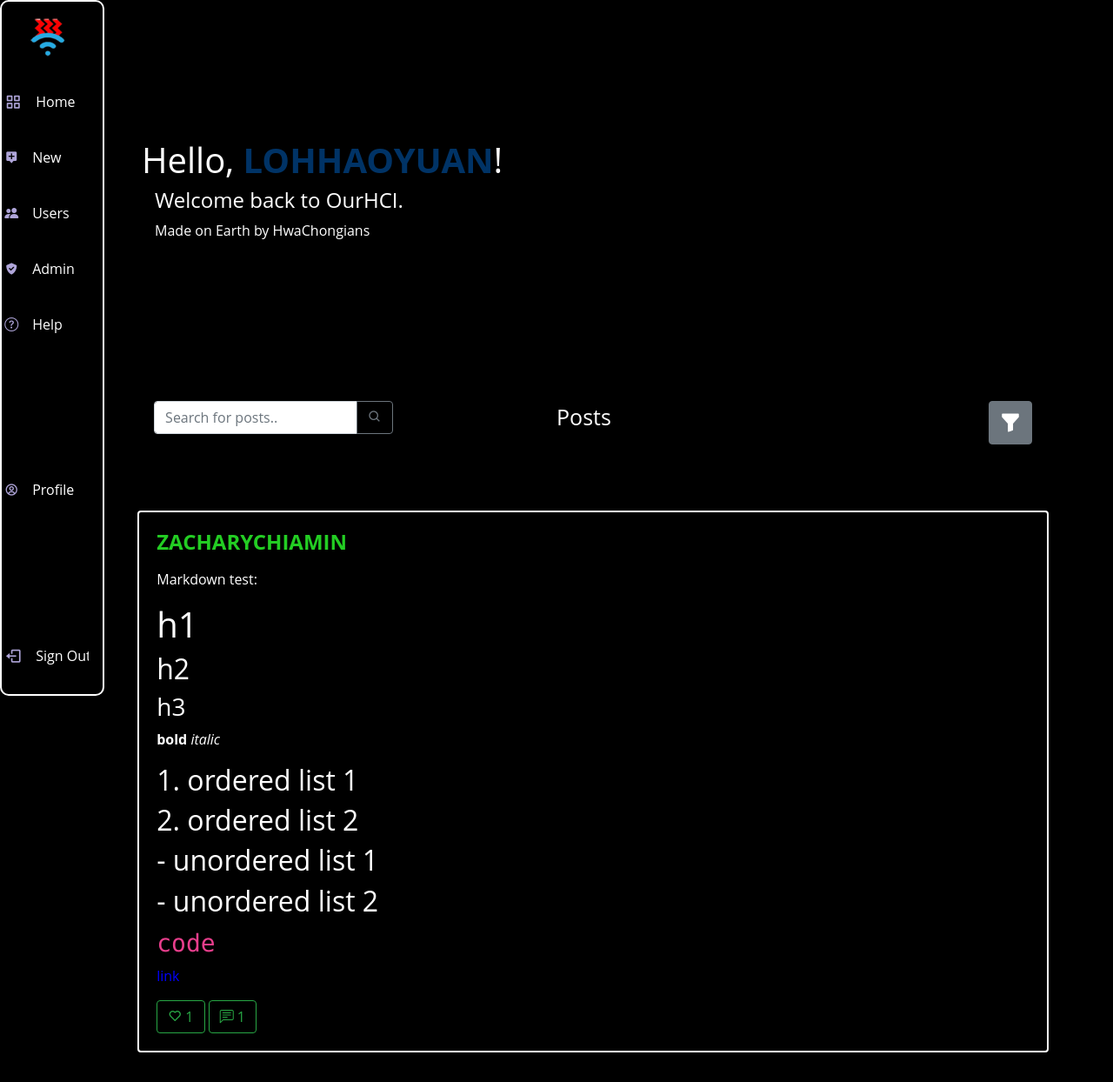
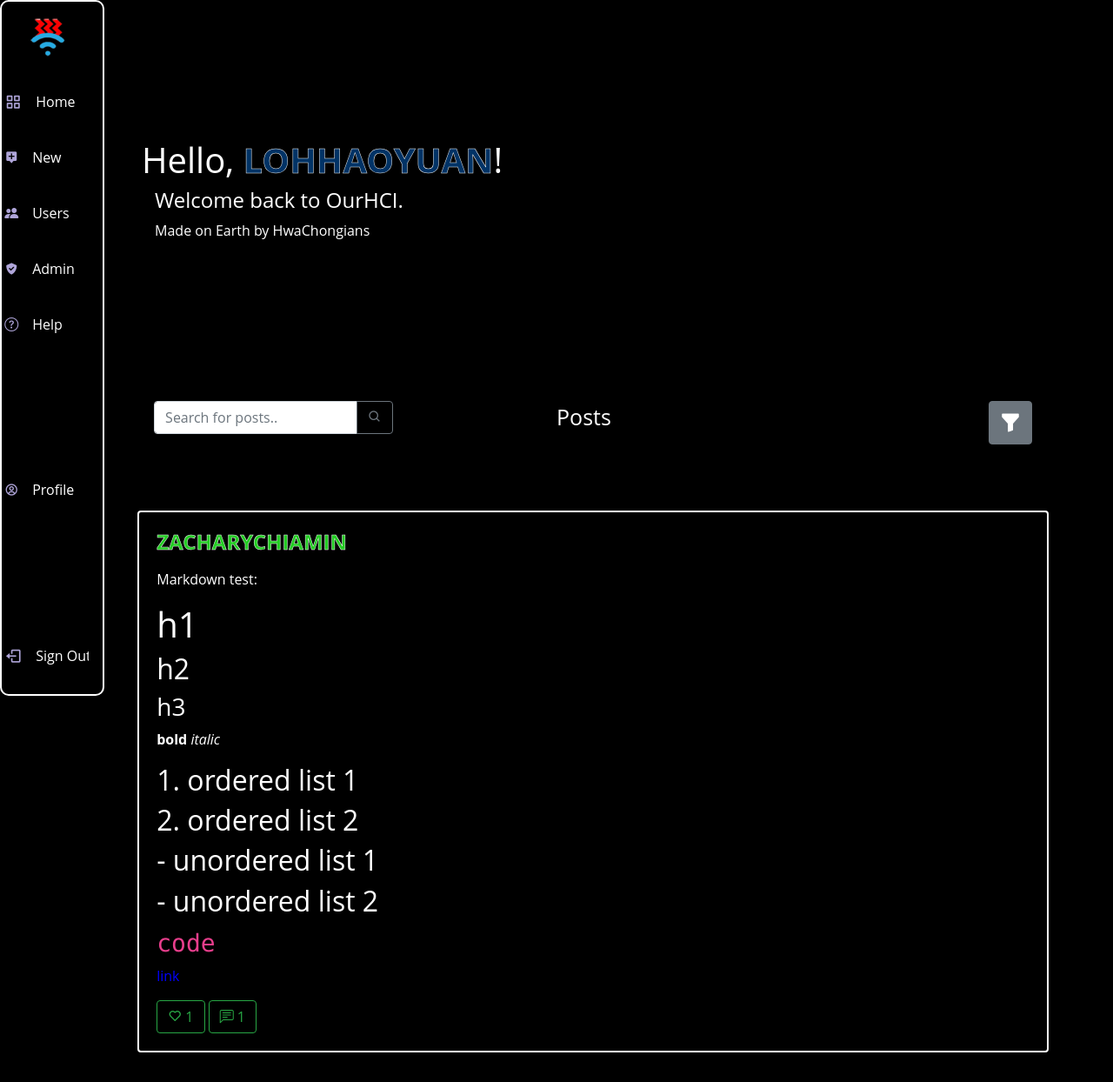
Before and after one commit to lohhaoyuan/hciprojectwork2022, a Django app: page /following in a window 1280 px wide. Shown: the whole page at 87% size. Run offline with Django 4.2, Linux system fonts and the light colour scheme; a user stored in the database is signed in; data comes from the database, SQL or seed files in the repository; both versions use the stored data as it was after the commit.

Commit message:
minor colour-related and dark-mode-related changes

```diff
--- a/ourhci/ourapp/templates/ourapp/index.html
+++ b/ourhci/ourapp/templates/ourapp/index.html
@@ -8,7 +8,7 @@
         {% if user.is_authenticated %}
             <div class="p-5 mb-4 rounded-3" id="{{user.name_colour}}">
                 <div class="container-fluid py-5">
-                <h1 class="display-5 fw-bold">Hello, <strong>{{user}}</strong>!</h1>
+                <h1 class="display-5 fw-bold">Hello, <strong class="userlink">{{user}}</strong>!</h1>
                 <h4 class="col-md-8 fs-4">Welcome back to OurHCI.</h4>
                 <p class="col-md-8 fs-4">
                     Made on Earth by HwaChongians
--- a/ourhci/ourapp/templates/ourapp/layout.html
+++ b/ourhci/ourapp/templates/ourapp/layout.html
@@ -52,6 +52,10 @@
         transition: .5s;
       }
 
+      .userlink {
+        -webkit-text-stroke: 0.5px black;
+      }
+
       #top_button {
         position: fixed;
         bottom: 2vh;
@@ -89,11 +93,7 @@
         padding: 2px 16px;
       }
 
-      .userlink {
-        color: black;
-      }
       .userlink:hover {
-        color: black;
         text-decoration: none;
       }
 
@@ -313,6 +313,10 @@
           background-color: black;
           border: 2px white solid;
         }
+
+        .userlink {
+          -webkit-text-stroke: 0.5px white;
+        }
       </style>
     {% endif %}
   </head>
--- a/ourhci/ourapp/templates/ourapp/view_post.html
+++ b/ourhci/ourapp/templates/ourapp/view_post.html
@@ -32,7 +32,7 @@
         <div class="card" style="width: 90%; height: auto; margin-bottom:2px; margin: 0 auto; float: none; margin-bottom: 10px;">
             <div class="card-body">
                 <h4 class="card-title">
-                    <a class="userlink" href="/@/{{post.user}}">
+                    <a class="userlink" id="{{comment.commenter.name_colour}}" href="/@/{{post.user}}">
                         <b>{{comment.commenter}}</b>
                     </a>
                     {% if comment.commenter == user %}
```
Also changed, not shown: ourhci/db.sqlite3.
